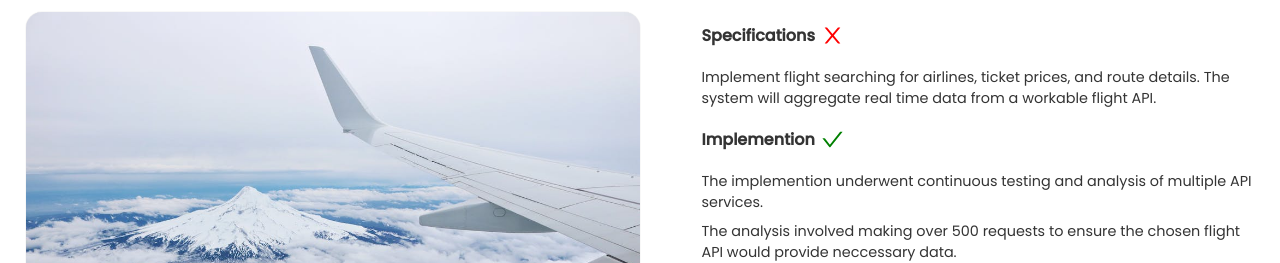
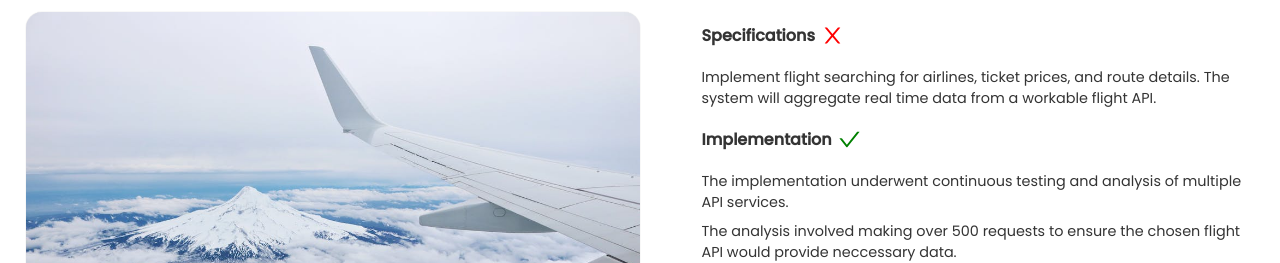
Before and after one commit to qijieguan/Portfolio, a React (Create React App) app: page / in a window 1280 px wide. Shown: the part 1340-1603 px from the top of the page. Built offline with nearby package versions, Linux system fonts and the light colour scheme.

Commit message:
updated tech content

```diff
--- a/src/component/Project.js
+++ b/src/component/Project.js
@@ -38,11 +38,11 @@ const Project = () => {
                             </span>
                         </div>
                         <div className='project-solution paragraph flex'>
-                            <h1>Implemention
+                            <h1>Implementation
                                 <AiOutlineCheck size={25} color="green" style={{margin: ' 0 0 3px 5px'}}/>
                             </h1>
                             <span>
-                                The implemention underwent continuous testing and analysis of multiple API services.
+                                The implementation underwent continuous testing and analysis of multiple API services.
                             </span>
                             <span>
                                 The analysis involved making over 500 requests to ensure the chosen flight API
```
